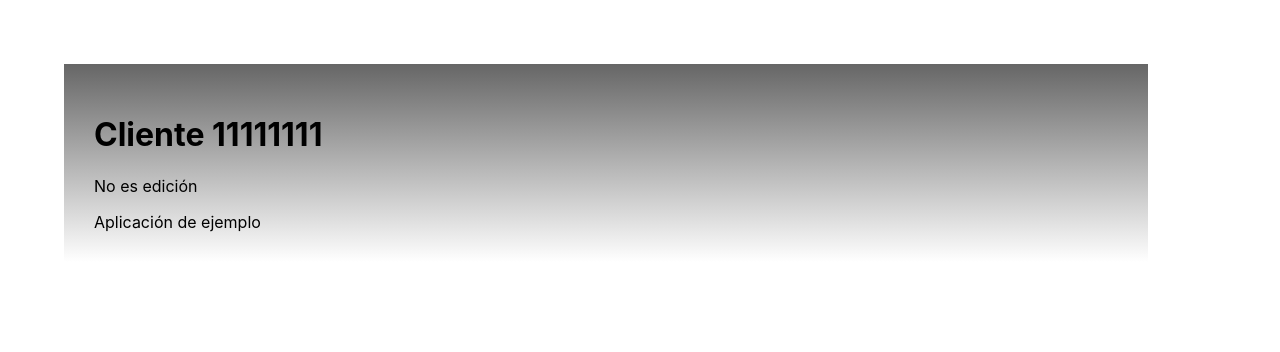
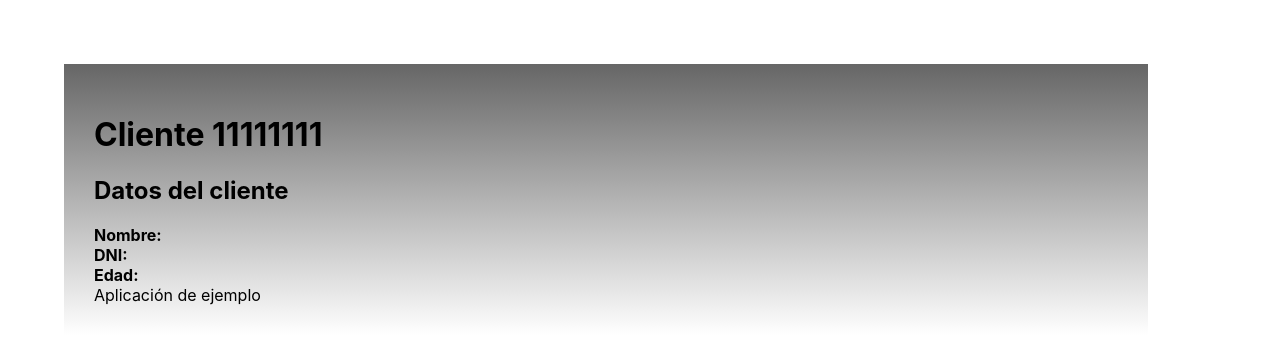
Before and after one commit to Jonatandb/CursoUdemyReactJSReduxES6, a React (Create React App) app in the folder customers-app/: page /customers/11111111 in a window 1280 px wide. Shown: the top 352 px of the page. Built offline with nearby package versions, Linux system fonts and the light colour scheme.

Commit message:
185. Spread Properties y Component Type en ejecución
https://www.udemy.com/course/react-js-redux-es6-completo-de-0-a-experto-espanol/learn/lecture/9078284#overview

```diff
--- a/customers-app/src/containers/CustomerContainer.js
+++ b/customers-app/src/containers/CustomerContainer.js
@@ -3,18 +3,21 @@
 import { connect } from "react-redux";
 import { Route } from "react-router-dom";
 import AppFrame from "../components/AppFrame";
+import CustomerData from "../components/CustomerData";
+import CustomerEdit from "../components/CustomerEdit";
 import { getCustomerByDNI } from "../selectors/customers";
 
 class CustomerContainer extends Component {
   renderBody = () => (
     <Route
       path="/customers/:dni/edit"
-      children={({ match }) =>
-        match ? <p>Es edición</p> : <p>No es edición</p>
-      }
+      children={({ match }) => {
+        console.error("renderBody de CustomerContainer");
+        const CustomerControl = match ? CustomerEdit : CustomerData;
+        return <CustomerControl {...this.props.customer} />;
+      }}
     />
   );
-  //<h1>Datos del cliente {this.props.customer.name}</h1>
   render() {
     return (
       <div>
```
Also changed, not shown: 1 other file (tests, documents, lock files or other folders).
